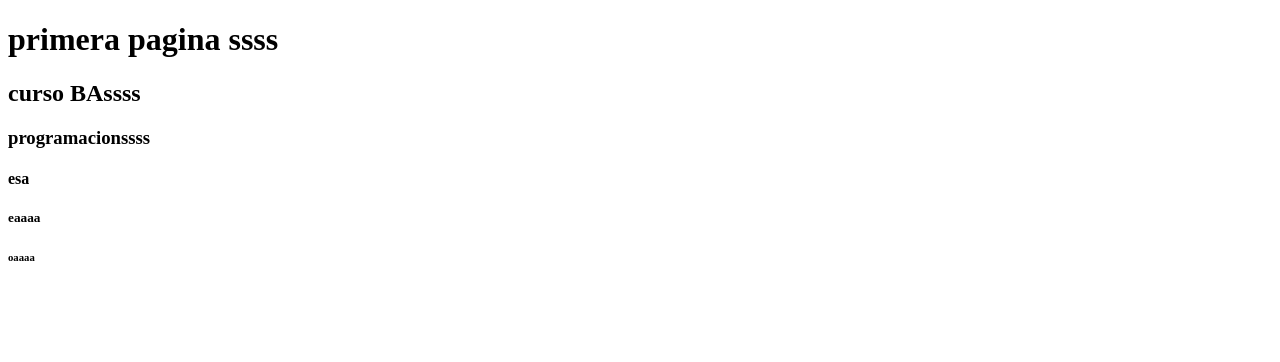
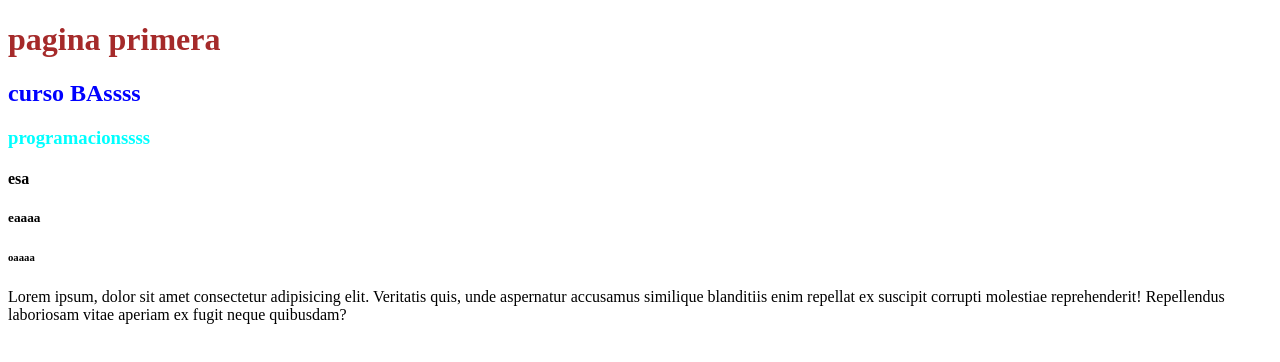
Before and after one commit to yudasdelrg/bamc42, a plain HTML site: page index.html in a window 1280 px wide. Drawn offline with Linux system fonts and the light colour scheme.

Commit message:
ahora si

```diff
--- a/index.html
+++ b/index.html
@@ -15,15 +15,19 @@ git push-->
     <meta charset="UTF-8">
     <meta http-equiv="X-UA-Compatible" content="IE=edge">
     <meta name="viewport" content="width=, initial-scale=1.0">
-    <title>ba</title>
+    <link rel="preconnect" href="https://fonts.googleapis.com">
+<link rel="preconnect" href="https://fonts.gstatic.com" crossorigin>
+<link href="https://fonts.googleapis.com/css2?family=Noto+Sans+JP:wght@900&family=Roboto:ital,wght@1,900&display=swap" rel="stylesheet">
+    <link rel="stylesheet"  href="machete.css"  type="text/css" media="screen" />
+<title>ba</title>
 </head>
 <body>
-    <h1>primera pagina ssss</h1>
-    <h2>curso BAssss</h2>
-    <h3>programacionssss</h3>
+<h1 class="titulo" >pagina primera</h1>
+    <h2 style="color:blue">curso BAssss</h2>
+    <h3 style="color:aqua">programacionssss</h3>
     <h4>esa</h4>
     <h5>eaaaa</h5>
     <h6>oaaaa</h6>
-
+    <p>Lorem ipsum, dolor sit amet consectetur adipisicing elit. Veritatis quis, unde aspernatur accusamus similique blanditiis enim repellat ex suscipit corrupti molestiae reprehenderit! Repellendus laboriosam vitae aperiam ex fugit neque quibusdam?</p>
 </body>
 </html>
--- /dev/null
+++ b/machete.css
@@ -0,0 +1,4 @@
+.titulo{color: brown;   font-weight: bold;
+    font-size: 12;
+
+}
```
